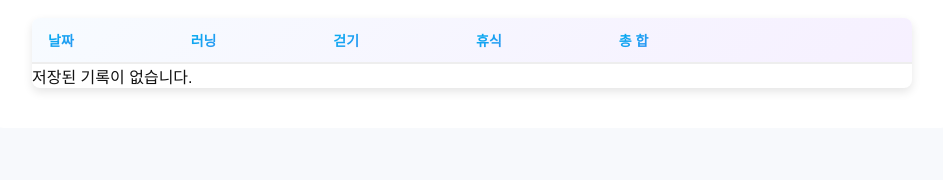
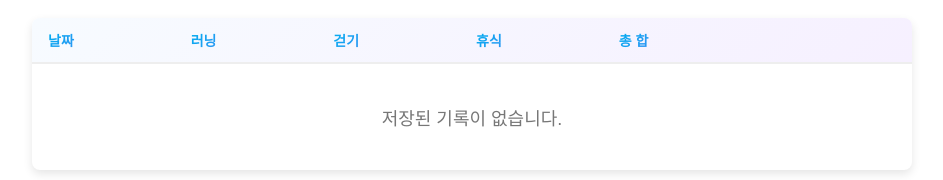
Before and after one commit to bboroin/running-tracker, a React (Vite) app: page / in a window 1280 px wide. Shown: the part 304-484 px from the top of the page, without its empty margins (168-1111 px from the left). Built offline with nearby package versions, Linux system fonts and the light colour scheme.

Commit message:
이전 이슈에서 누락된 커밋 추가

```diff
--- a/src/components/RecordForm/RecordForm.jsx
+++ b/src/components/RecordForm/RecordForm.jsx
@@ -116,6 +116,7 @@ const RecordForm = () => {
           <input
             type="number"
             name="restTime"
+            min={0}
             value={formData.restTime}
             onChange={handleChange}
             className="record-input"
--- a/src/components/RecordList/RecordList.css
+++ b/src/components/RecordList/RecordList.css
@@ -28,3 +28,10 @@
   display: flex;
   flex-direction: column;
 }
+
+.record-list__empty {
+  text-align: center;
+  color: #777;
+  margin: 40px 0;
+  font-size: 18px;
+}
```
